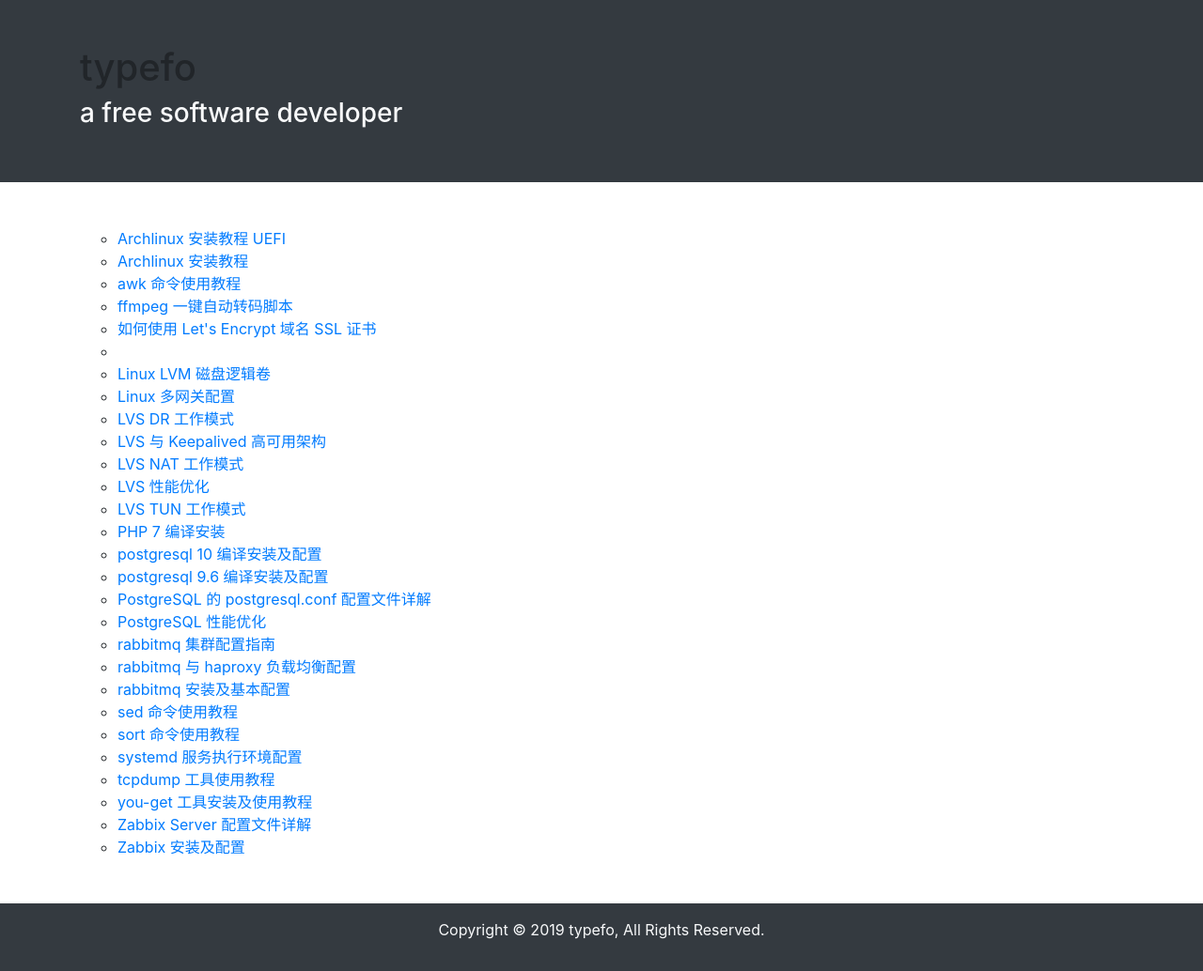
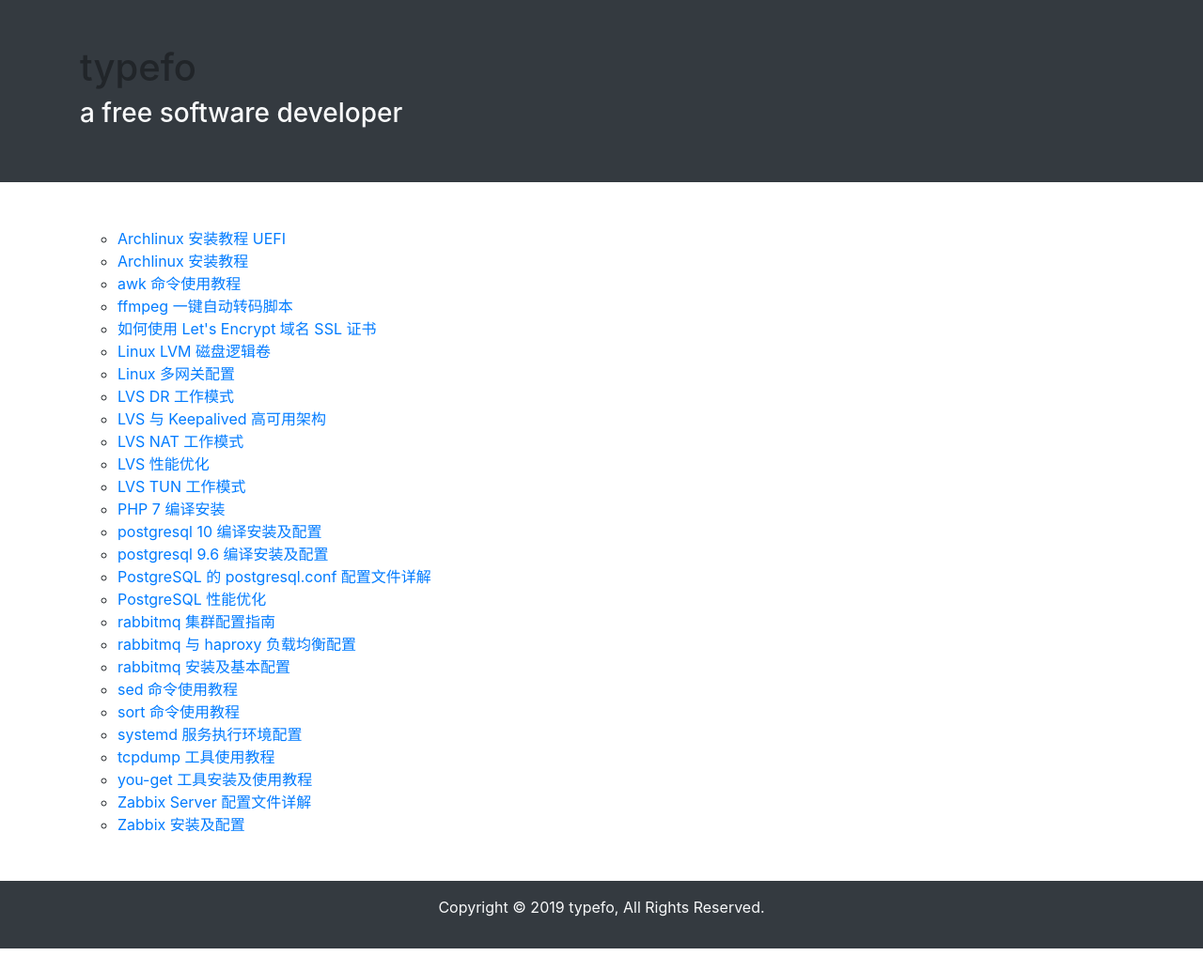
Before and after one commit to ehsud/blog, a Jekyll site: the page built from index.md, in a window 1280 px wide. Shown: the whole page at 94% size. Built offline with Jekyll 4.4.1, drawn with Linux system fonts in a browser that asks for light colours; after the commit the page ends 1010 px from its top, so only the background shows below that.

Commit message:
updated some files

```diff
--- a/_layouts/default.html
+++ b/_layouts/default.html
@@ -27,7 +27,7 @@
             <div class="content">
                 <ul>
                   {% for page in site.pages %}
-                    {% if page %}
+                    {% if page.title %}
                       <li>
                         <a href="{{ page.url }}">{{ page.title }}</a>
                       </li>
```
